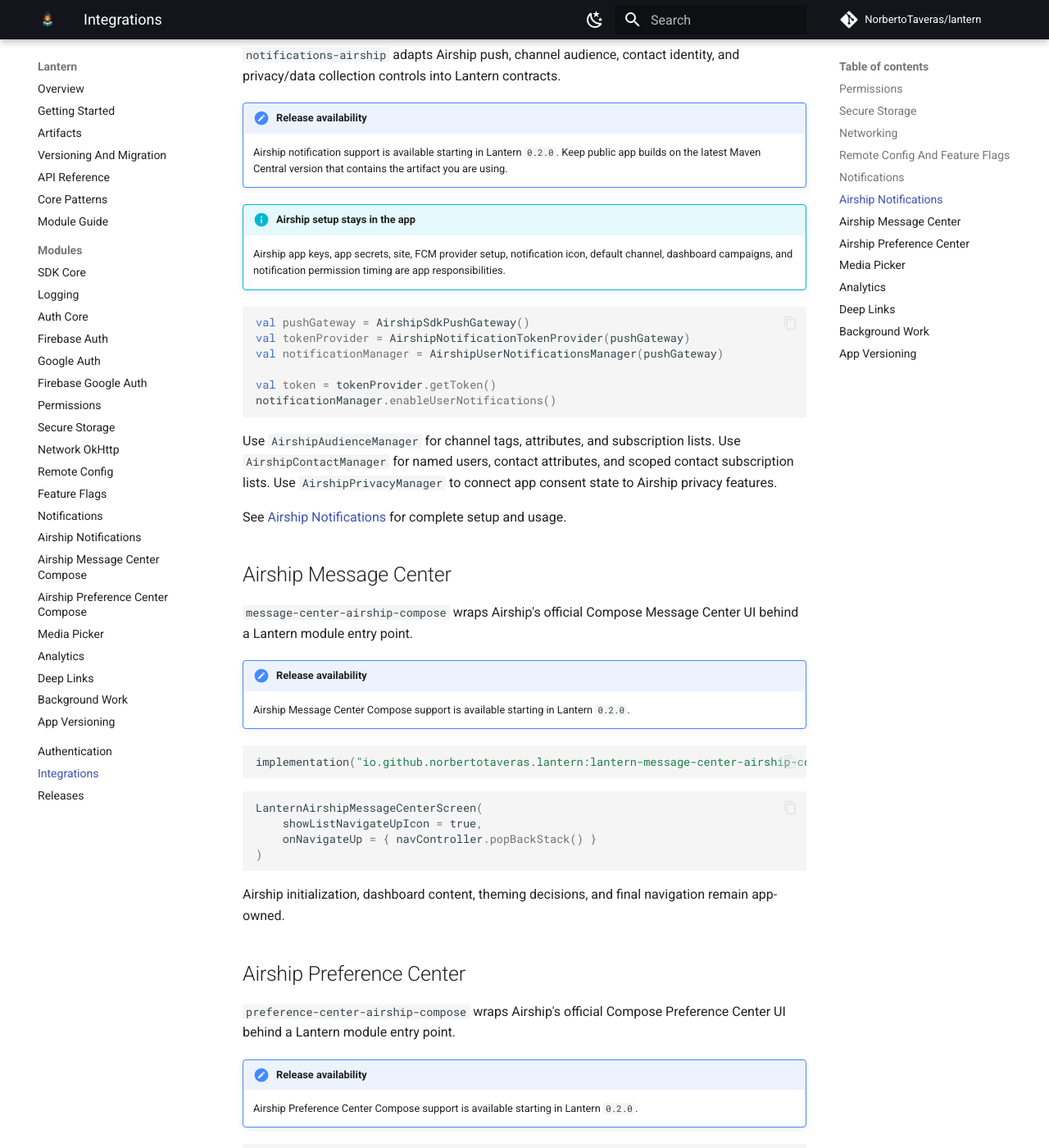
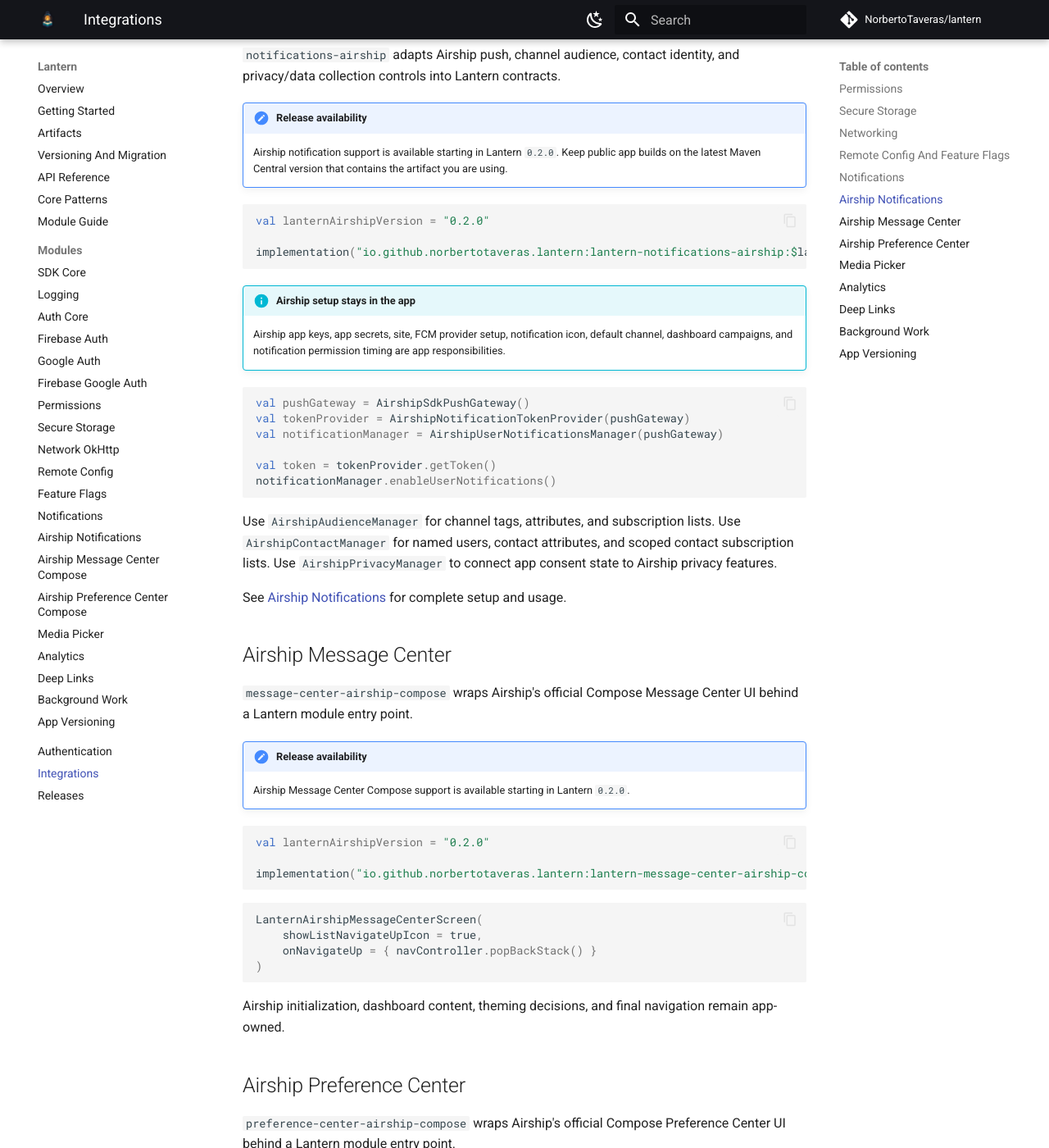
Before and after one commit to NorbertoTaveras/lantern, an MkDocs documentation site: the page built from docs/integrations.md, in a window 1280 px wide and 1400 px high, scrolled down 2538 px. Shown: the whole window at 82% size. Built offline with MkDocs 1.6.1 and Material for MkDocs 9.7.7, drawn with Linux system fonts in a browser that asks for light colours; comment, search, counter and statistics services are not loaded; some of the changed text lies outside the part shown.

Commit message:
FWK-208 | Prepare Airship docs for 0.2.0

````diff
--- a/docs/integrations.md
+++ b/docs/integrations.md
@@ -113,6 +113,12 @@ val token = tokenProvider.getToken()
     Airship notification support is available starting in Lantern `0.2.0`. Keep public app
     builds on the latest Maven Central version that contains the artifact you are using.
 
+```kotlin
+val lanternAirshipVersion = "0.2.0"
+
+implementation("io.github.norbertotaveras.lantern:lantern-notifications-airship:$lanternAirshipVersion")
+```
+
 !!! info "Airship setup stays in the app"
     Airship app keys, app secrets, site, FCM provider setup, notification icon, default channel,
     dashboard campaigns, and notification permission timing are app responsibilities.
@@ -138,7 +144,9 @@ See [Airship Notifications](modules/notifications-airship.md) for complete setup
     Airship Message Center Compose support is available starting in Lantern `0.2.0`.
 
 ```kotlin
-implementation("io.github.norbertotaveras.lantern:lantern-message-center-airship-compose:$lanternVersion")
+val lanternAirshipVersion = "0.2.0"
+
+implementation("io.github.norbertotaveras.lantern:lantern-message-center-airship-compose:$lanternAirshipVersion")
 ```
 
 ```kotlin
@@ -158,7 +166,9 @@ Airship initialization, dashboard content, theming decisions, and final navigati
     Airship Preference Center Compose support is available starting in Lantern `0.2.0`.
 
 ```kotlin
-implementation("io.github.norbertotaveras.lantern:lantern-preference-center-airship-compose:$lanternVersion")
+val lanternAirshipVersion = "0.2.0"
+
+implementation("io.github.norbertotaveras.lantern:lantern-preference-center-airship-compose:$lanternAirshipVersion")
 ```
 
 ```kotlin
````
Also changed, not shown: README.md (+9 -3 lines), docs/artifacts.md (+6 -4 lines), docs/modules/message-center-airship-compose.md (+5 -3 lines), docs/modules/notifications-airship.md (+9 -5 lines), docs/modules/preference-center-airship-compose.md (+5 -3 lines).
